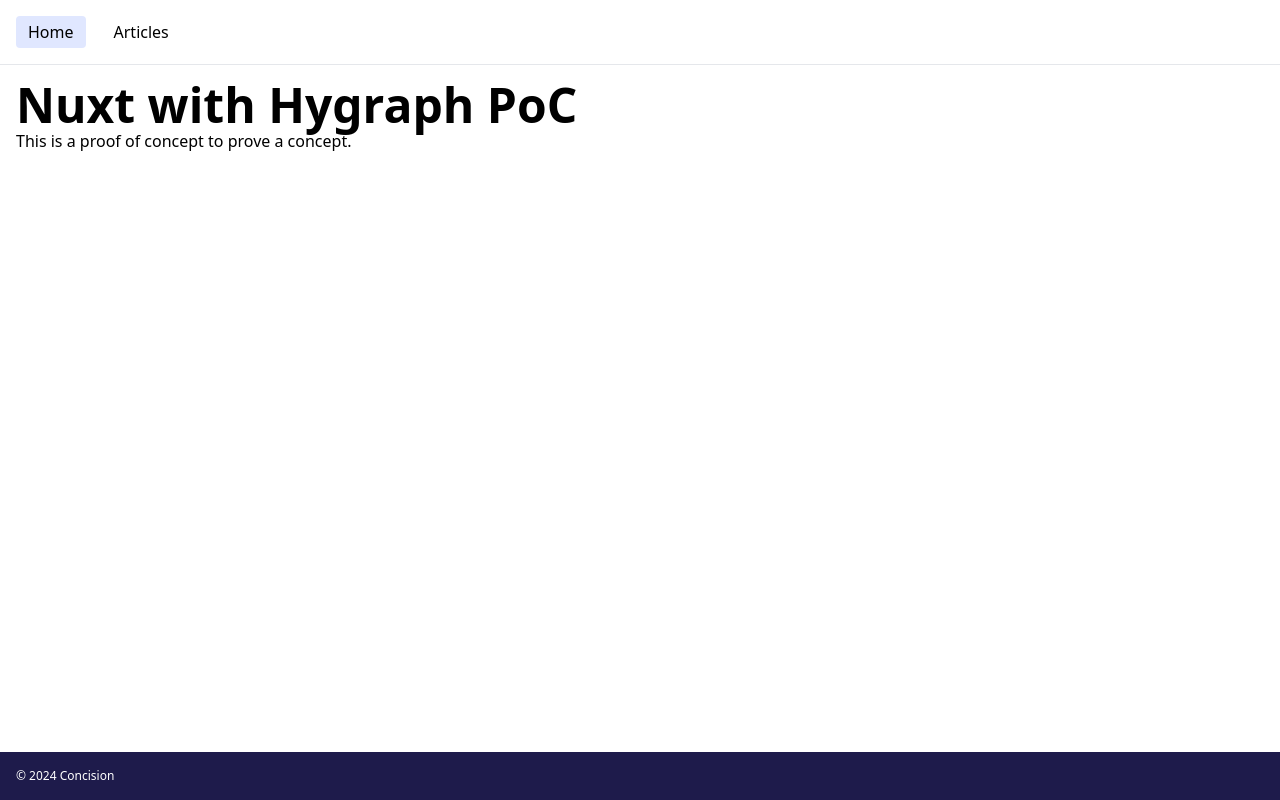
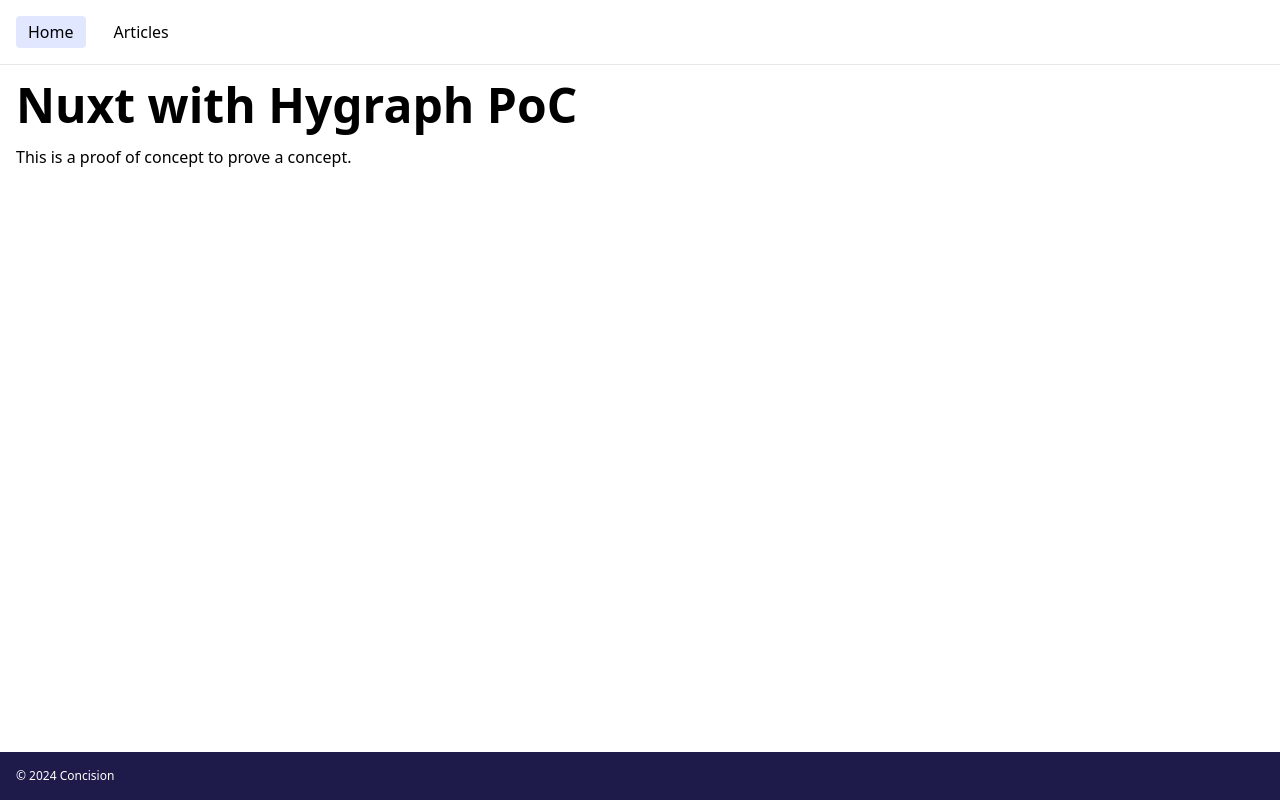
Before and after one commit to JessRascal/nuxt-with-hygraph-poc, a Nuxt app: page / in a window 1280 px wide. Built offline with nearby package versions, Linux system fonts and the light colour scheme.

Commit message:
Index: Set flex container

```diff
--- a/pages/index.vue
+++ b/pages/index.vue
@@ -1,5 +1,5 @@
 <template>
-  <div>
+  <div class="flex flex-col gap-y-4">
     <h1>Nuxt with Hygraph PoC</h1>
     <p>This is a proof of concept to prove a concept.</p>
   </div>
```
